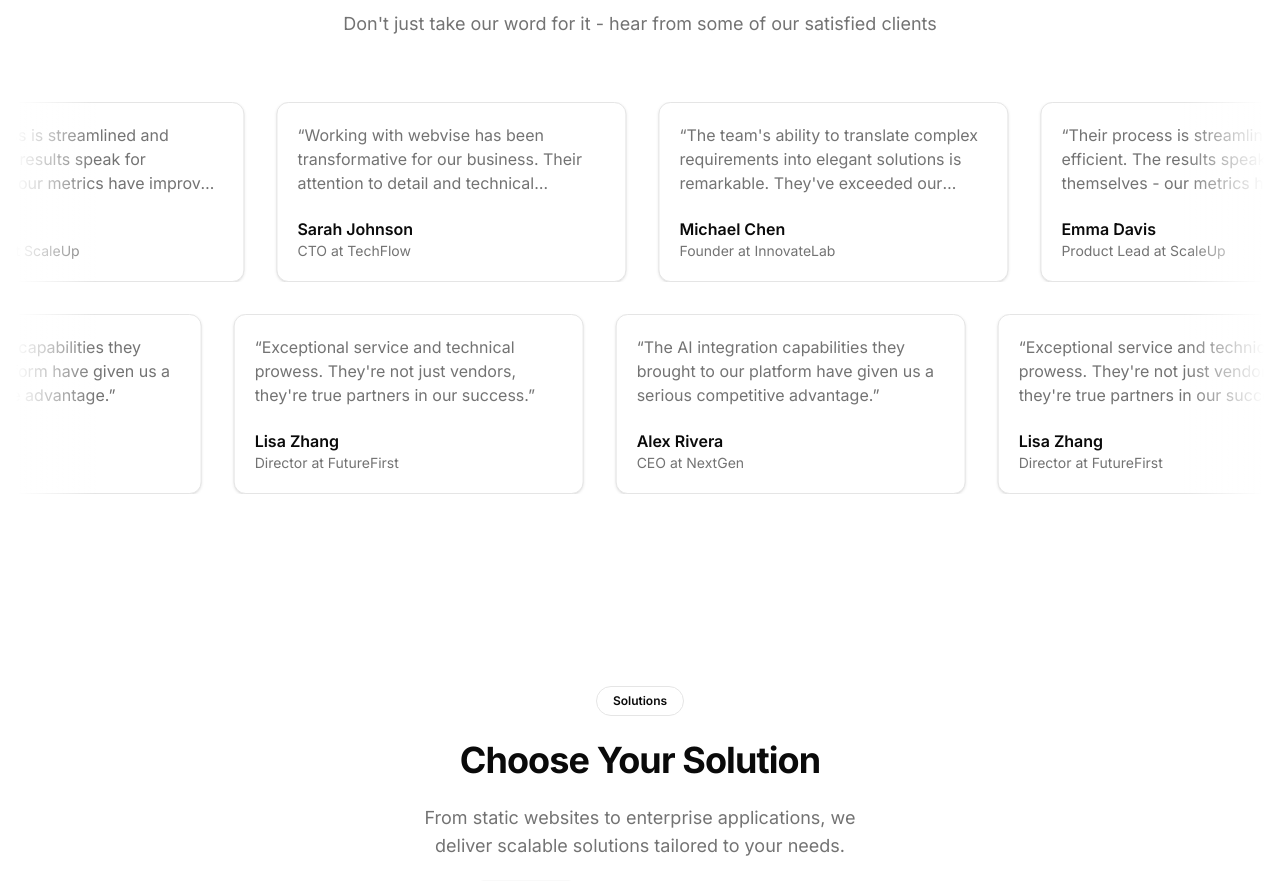
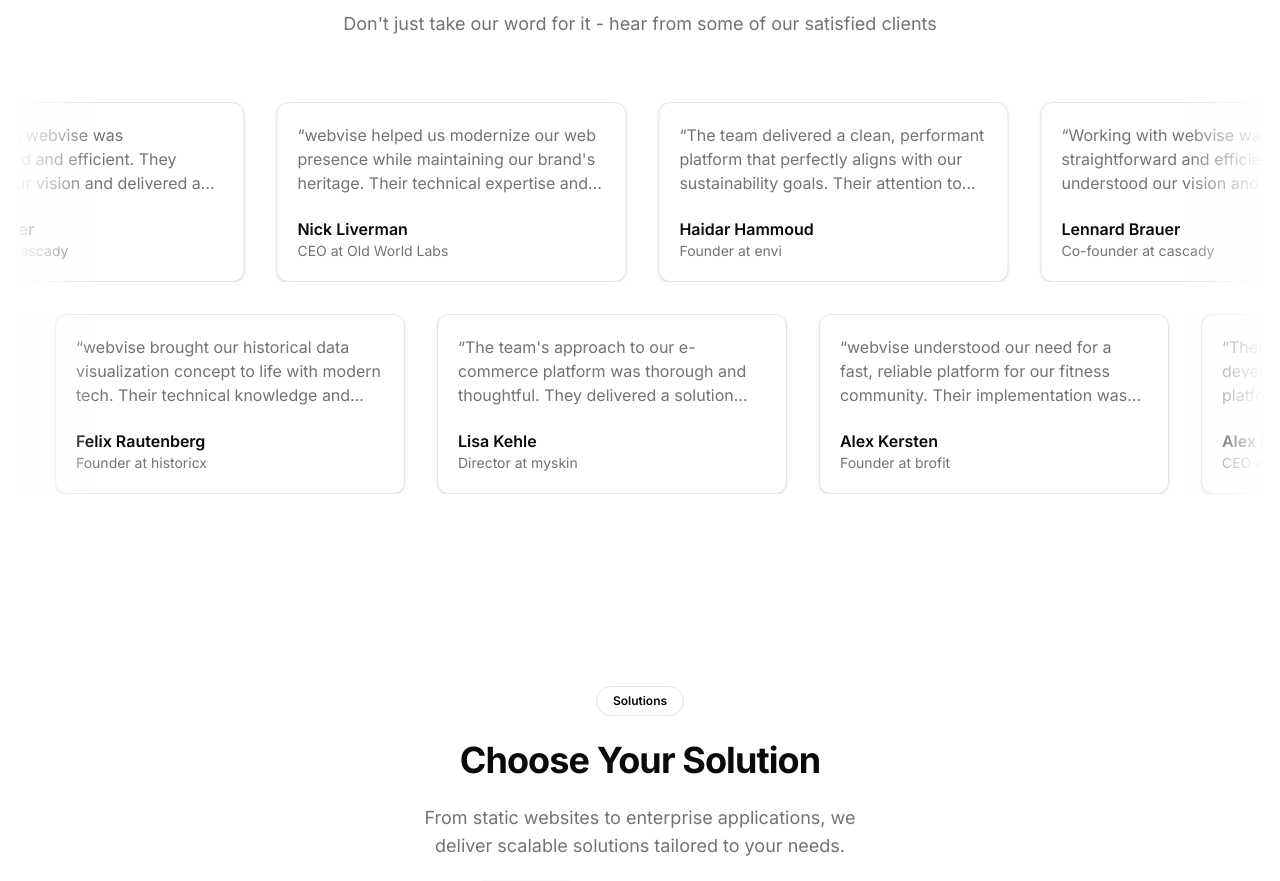
Before and after one commit to sebastiankehle/webvise-landing-page, a Next.js app: page / in a window 1280 px wide. Shown: the part 4280-5161 px from the top of the page. Built offline with nearby package versions, Linux system fonts and the light colour scheme.

Commit message:
use real testimonials

```diff
--- a/src/content/testimonials.ts
+++ b/src/content/testimonials.ts
@@ -10,34 +10,46 @@ export const testimonialsContent = {
   },
   testimonials: [
     {
-      name: "Sarah Johnson",
-      role: "CTO at TechFlow",
+      name: "Nick Liverman",
+      role: "CEO at Old World Labs",
       content:
-        "Working with webvise has been transformative for our business. Their attention to detail and technical expertise is unmatched.",
+        "webvise helped us modernize our web presence while maintaining our brand's heritage. Their technical expertise and understanding of our needs made the process smooth.",
     },
     {
-      name: "Michael Chen",
-      role: "Founder at InnovateLab",
+      name: "Haidar Hammoud",
+      role: "Founder at envi",
       content:
-        "The team's ability to translate complex requirements into elegant solutions is remarkable. They've exceeded our expectations.",
+        "The team delivered a clean, performant platform that perfectly aligns with our sustainability goals. Their attention to detail and commitment to quality is evident.",
     },
     {
-      name: "Emma Davis",
-      role: "Product Lead at ScaleUp",
+      name: "Lennard Brauer",
+      role: "Co-founder at cascady",
       content:
-        "Their process is streamlined and efficient. The results speak for themselves - our metrics have improved significantly.",
+        "Working with webvise was straightforward and efficient. They understood our vision and delivered a solution that helps us serve our customers better.",
     },
     {
-      name: "Alex Rivera",
-      role: "CEO at NextGen",
+      name: "Alex Friebe",
+      role: "CEO at petX",
       content:
-        "The AI integration capabilities they brought to our platform have given us a serious competitive advantage.",
+        "Their expertise in both design and development helped us create a platform that our users love. The process was collaborative and the results exceeded expectations.",
     },
     {
-      name: "Lisa Zhang",
-      role: "Director at FutureFirst",
+      name: "Felix Rautenberg",
+      role: "Founder at historicx",
       content:
-        "Exceptional service and technical prowess. They're not just vendors, they're true partners in our success.",
+        "webvise brought our historical data visualization concept to life with modern tech. Their technical knowledge and problem-solving abilities were invaluable.",
+    },
+    {
+      name: "Lisa Kehle",
+      role: "Director at myskin",
+      content:
+        "The team's approach to our e-commerce platform was thorough and thoughtful. They delivered a solution that's both beautiful and functional.",
+    },
+    {
+      name: "Alex Kersten",
+      role: "Founder at brofit",
+      content:
+        "webvise understood our need for a fast, reliable platform for our fitness community. Their implementation was clean and scales well with our growing user base.",
     },
   ],
 } as const;
```
